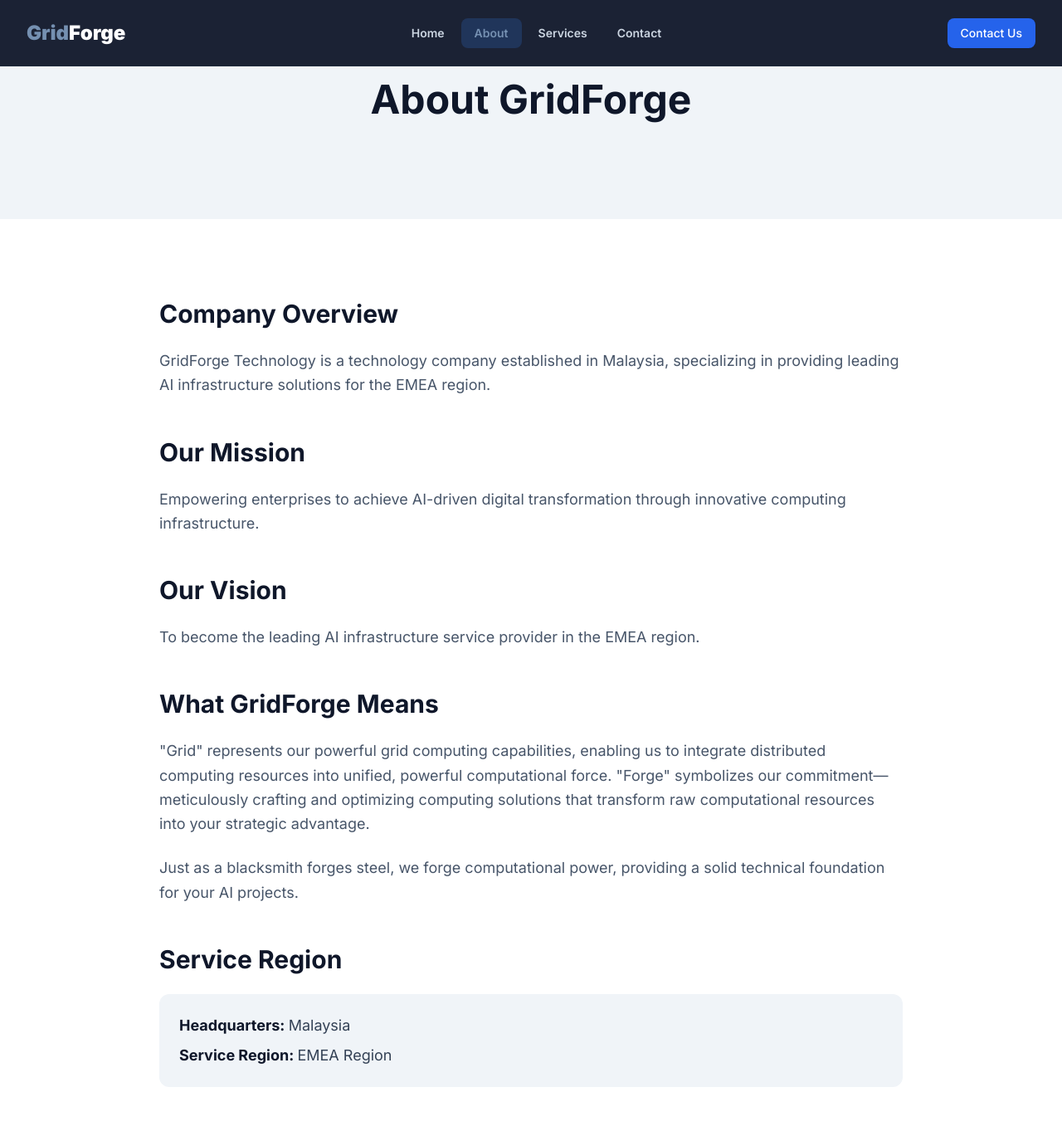
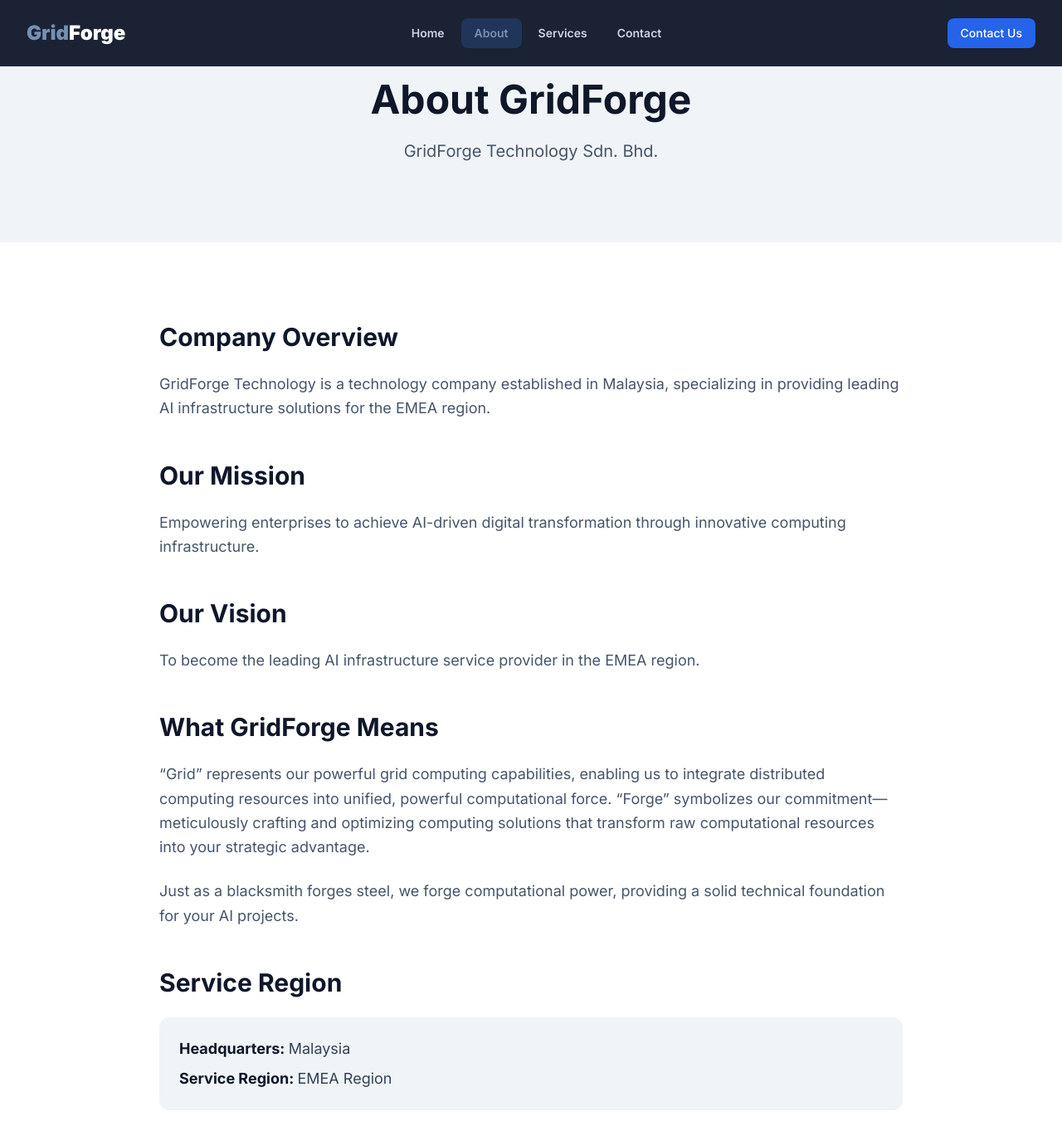
Before and after one commit to gridforgecloud-sys/GridForge, a Next.js app: page /about in a window 1280 px wide. Shown: the top 1363 px of the page at 83% size. Built offline with nearby package versions, Linux system fonts and the light colour scheme.

Commit message:
Fix ESLint errors: escape quotes and apostrophes in JSX

```diff
--- a/src/app/about/page.tsx
+++ b/src/app/about/page.tsx
@@ -20,7 +20,7 @@ export default function AboutPage() {
                 About GridForge
               </h1>
               <p className="text-xl text-gray-600">
-                {companyInfo.fullName}
+                {companyInfo.name}
               </p>
             </div>
           </FadeIn>
@@ -49,8 +49,8 @@ export default function AboutPage() {
 
                 <h2 className="text-3xl font-bold text-gray-900 mb-6 mt-12">What GridForge Means</h2>
                 <p className="text-lg text-gray-600 mb-6 leading-relaxed">
-                  "Grid" represents our powerful grid computing capabilities, enabling us to integrate distributed computing resources into unified, powerful computational force.
-                  "Forge" symbolizes our commitment—meticulously crafting and optimizing computing solutions that transform raw computational resources into your strategic advantage.
+                  &ldquo;Grid&rdquo; represents our powerful grid computing capabilities, enabling us to integrate distributed computing resources into unified, powerful computational force.
+                  &ldquo;Forge&rdquo; symbolizes our commitment—meticulously crafting and optimizing computing solutions that transform raw computational resources into your strategic advantage.
                 </p>
                 <p className="text-lg text-gray-600 mb-6 leading-relaxed">
                   Just as a blacksmith forges steel, we forge computational power, providing a solid technical foundation for your AI projects.
@@ -70,7 +70,7 @@ export default function AboutPage() {
 
                 <h2 className="text-3xl font-bold text-gray-900 mb-6 mt-12">Contact Us</h2>
                 <p className="text-lg text-gray-600 mb-4">
-                  If you're interested in our services or would like to learn more, please don't hesitate to reach out to us.
+                  If you&apos;re interested in our services or would like to learn more, please don&apos;t hesitate to reach out to us.
                 </p>
                 <p className="text-lg text-gray-600">
                   Email:{" "}
--- a/src/app/contact/page.tsx
+++ b/src/app/contact/page.tsx
@@ -52,7 +52,7 @@ export default function ContactPage() {
                 Contact Us
               </h1>
               <p className="text-xl text-gray-600">
-                We'd love to hear from you and are ready to help
+                We&apos;d love to hear from you and are ready to help
               </p>
             </div>
           </FadeIn>
@@ -144,7 +144,7 @@ export default function ContactPage() {
 
                   {submitStatus === "success" && (
                     <div className="p-4 bg-green-50 border border-green-200 rounded-lg text-green-700">
-                      Message sent! We'll get back to you soon.
+                      Message sent! We&apos;ll get back to you soon.
                     </div>
                   )}
 
--- a/src/components/sections/About.tsx
+++ b/src/components/sections/About.tsx
@@ -66,7 +66,7 @@ export function About() {
                   {companyInfo.tagline}
                 </h3>
                 <p className="text-gray-300 mb-6 leading-relaxed">
-                  "Forge" represents our commitment to crafting powerful computing solutions that transform raw computational resources into strategic advantages.
+                  &ldquo;Forge&rdquo; represents our commitment to crafting powerful computing solutions that transform raw computational resources into strategic advantages.
                 </p>
                 <div className="pt-6 border-t border-gray-700">
                   <div className="flex items-center gap-3 text-gray-300">
--- a/src/components/sections/Contact.tsx
+++ b/src/components/sections/Contact.tsx
@@ -65,9 +65,9 @@ export function Contact() {
             <div className="relative">
               <div className="bg-white/10 backdrop-blur-sm rounded-2xl p-8 md:p-12 border border-white/20">
                 <div className="space-y-6">
-                  <div className="text-6xl font-black text-white/20">"</div>
+                  <div className="text-6xl font-black text-white/20">&ldquo;</div>
                   <p className="text-xl text-white leading-relaxed">
-                    Transform your AI infrastructure with GridForge's cutting-edge solutions. From compute to cloud, we forge the foundation for your success.
+                    Transform your AI infrastructure with GridForge&apos;s cutting-edge solutions. From compute to cloud, we forge the foundation for your success.
                   </p>
                   <div className="flex items-center gap-4 pt-6 border-t border-white/20">
                     <div className="w-12 h-12 rounded-full bg-white/20 flex items-center justify-center">
```
